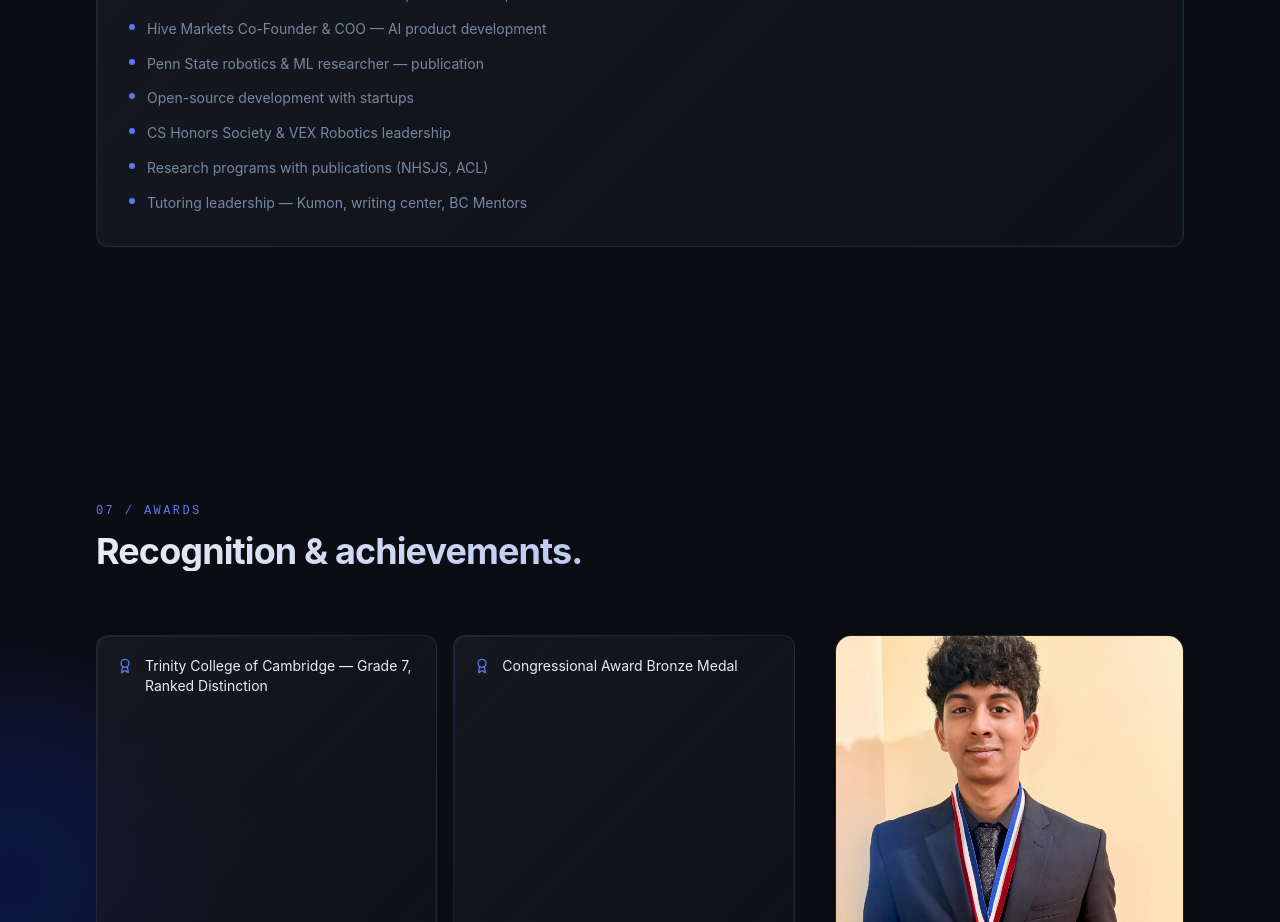
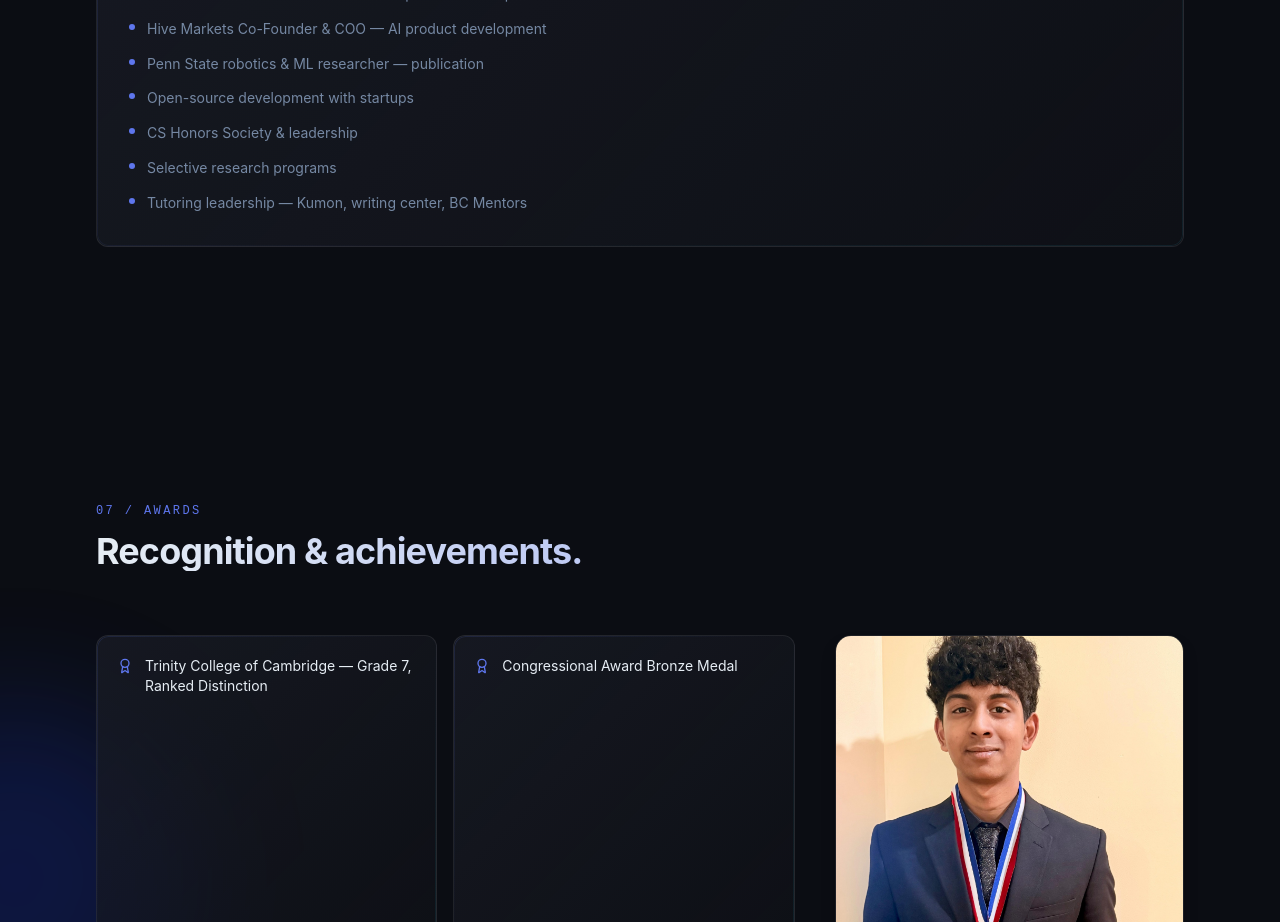
Before and after one commit to Abhiram03-2009/abhiramkaakarlawebsite, a React (Vite) app: page / in a window 1280 px wide. Shown: the part 5960-6882 px from the top of the page. Built offline with nearby package versions, Linux system fonts and the light colour scheme; the HTML template or start-up script is replaced by a standard one.

Commit message:
Refactor extracurriculars list for clarity

```diff
--- a/src/components/ExtracurricularsSection.tsx
+++ b/src/components/ExtracurricularsSection.tsx
@@ -7,8 +7,8 @@ const activities = [
   "Hive Markets Co-Founder & COO — AI product development",
   "Penn State robotics & ML researcher — publication",
   "Open-source development with startups",
-  "CS Honors Society & VEX Robotics leadership",
-  "Research programs with publications (NHSJS, ACL)",
+  "CS Honors Society & leadership",
+  "Selective research programs",
   "Tutoring leadership — Kumon, writing center, BC Mentors",
 ];
 
```
